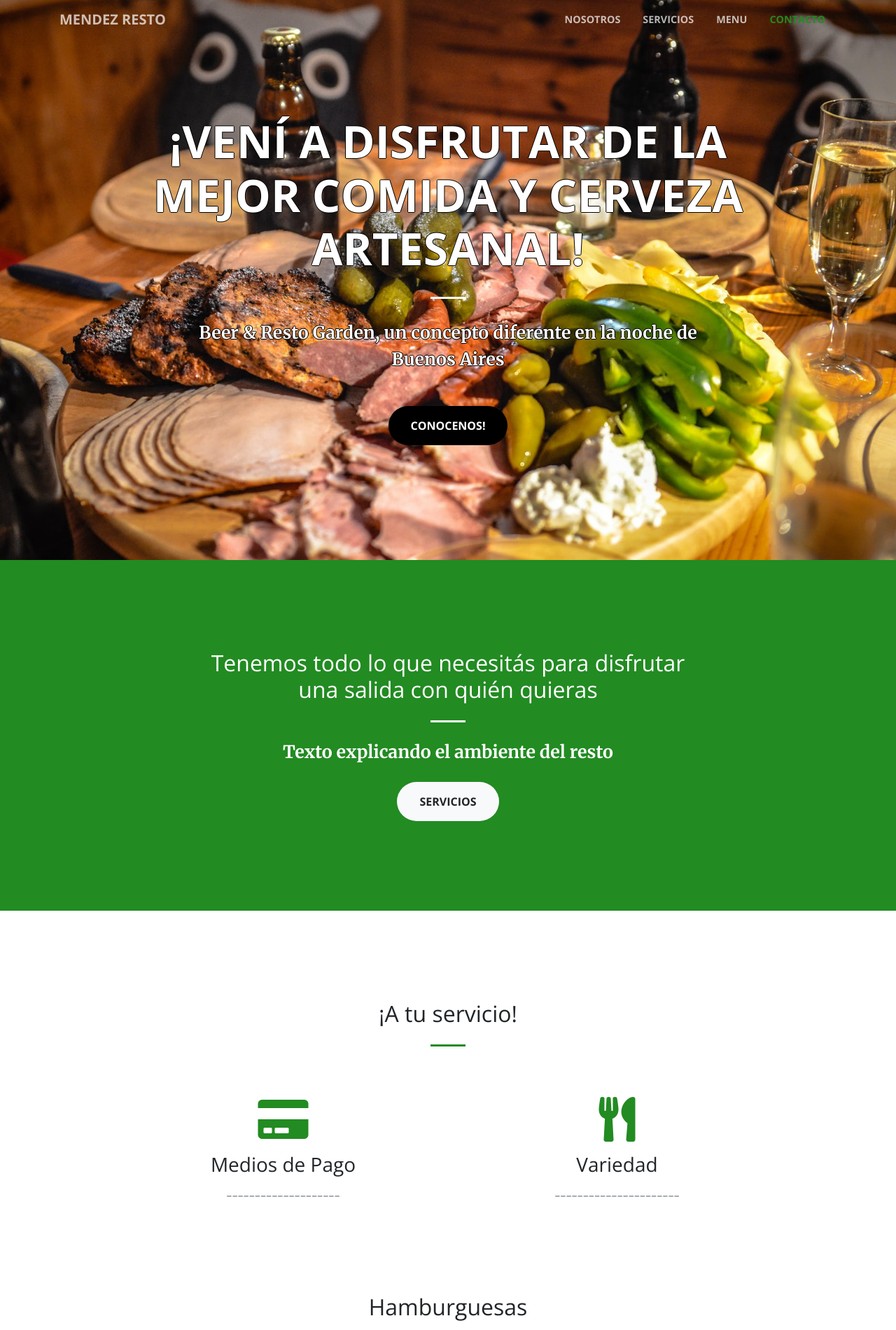
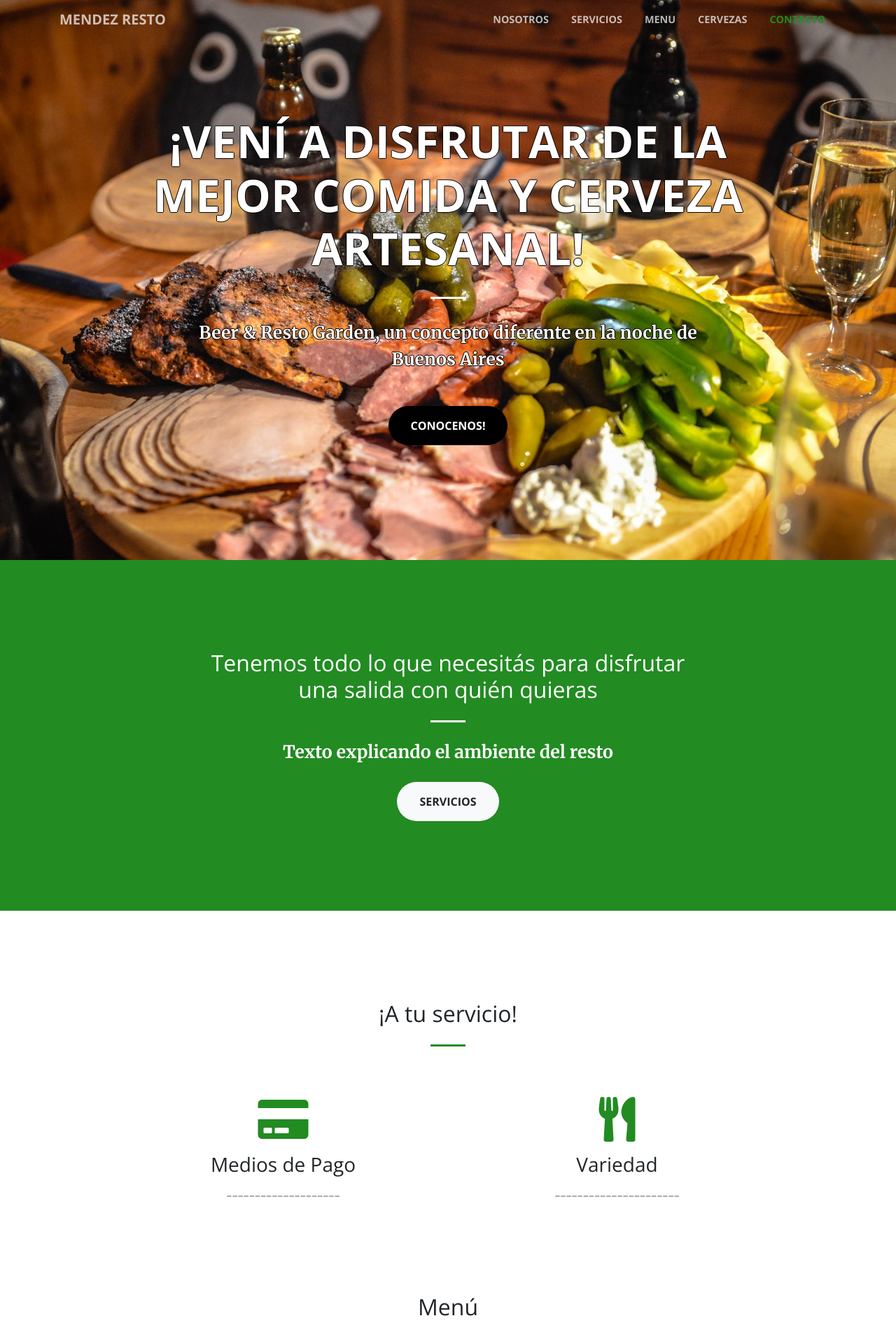
Before and after one commit to gohanxl/Pagina-MendezResto, a website: page index.html in a window 1280 px wide. Shown: the top 1900 px of the page at 70% size. Drawn offline with nearby package versions, Linux system fonts and the light colour scheme.

Commit message:
Update index.html

```diff
--- a/index.html
+++ b/index.html
@@ -64,7 +64,10 @@
               <a class="nav-link js-scroll-trigger" href="#services">Servicios</a>
             </li>
             <li class="nav-item">
-              <a class="nav-link js-scroll-trigger" href="#portfolio">Menu</a>
+              <a class="nav-link js-scroll-trigger" href="#menuImg">Menu</a>
+            </li>
+	<li class="nav-item">
+              <a class="nav-link js-scroll-trigger" href="#cervezasImg">Cervezas</a>
             </li>
             <li class="nav-item">
               <a class="nav-link js-scroll-trigger" href="#contact">Contacto</a>
@@ -135,7 +138,7 @@
     </section>
 
     <div class="col-lg-12 text-center">
-      <h2 class="section-heading">Hamburguesas</h2>
+      <h2 class="section-heading" id="menuImg">Menú</h2>
       <hr class="my-4">
     </div>
 
@@ -239,7 +242,7 @@
     <br>
 
     <div class="col-lg-12 text-center">
-      <h2 class="section-heading">Cervezas</h2>
+      <h2 class="section-heading" id="cervezasImg">Cervezas</h2>
       <hr class="my-4">
     </div>
 
```
